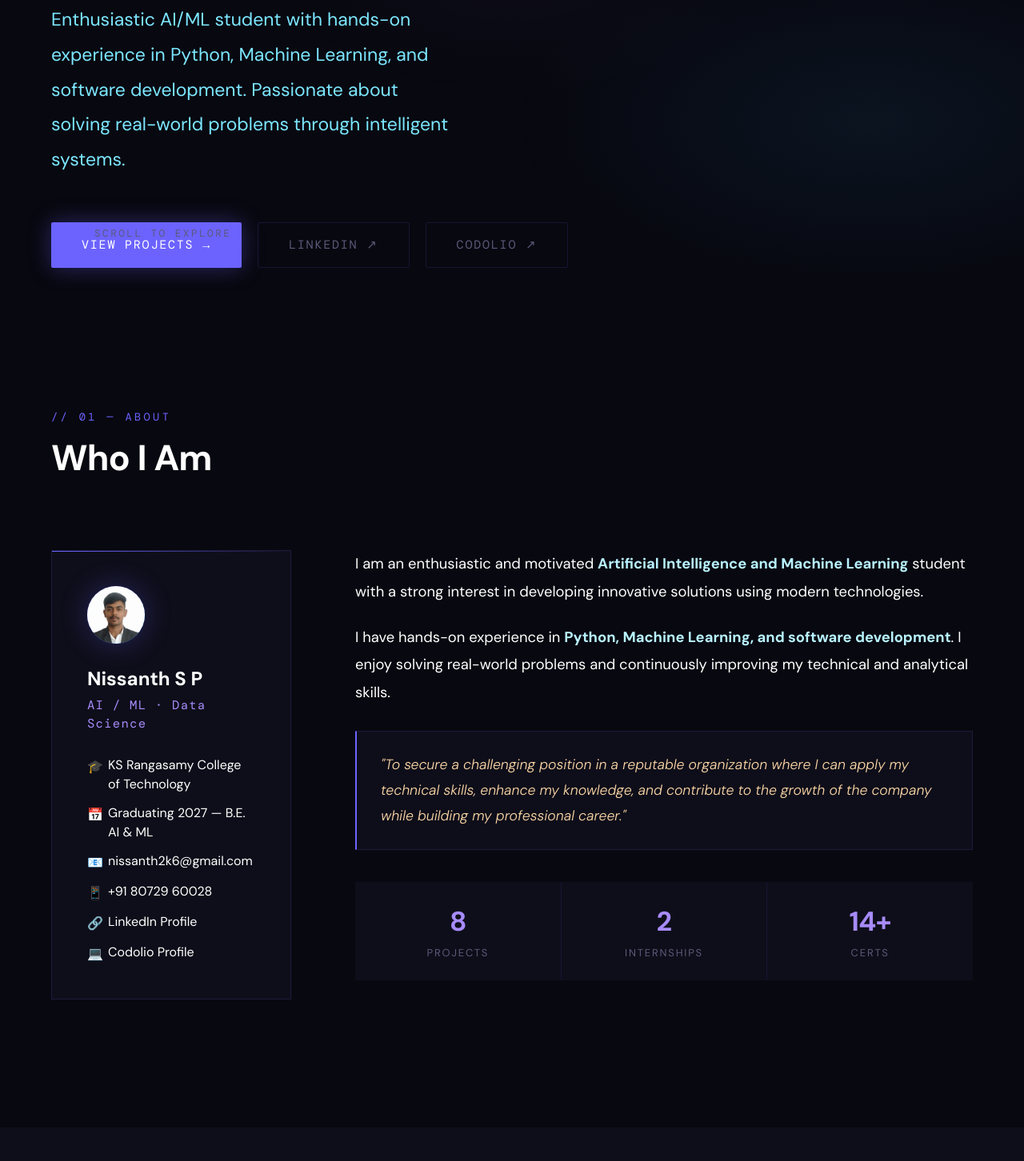
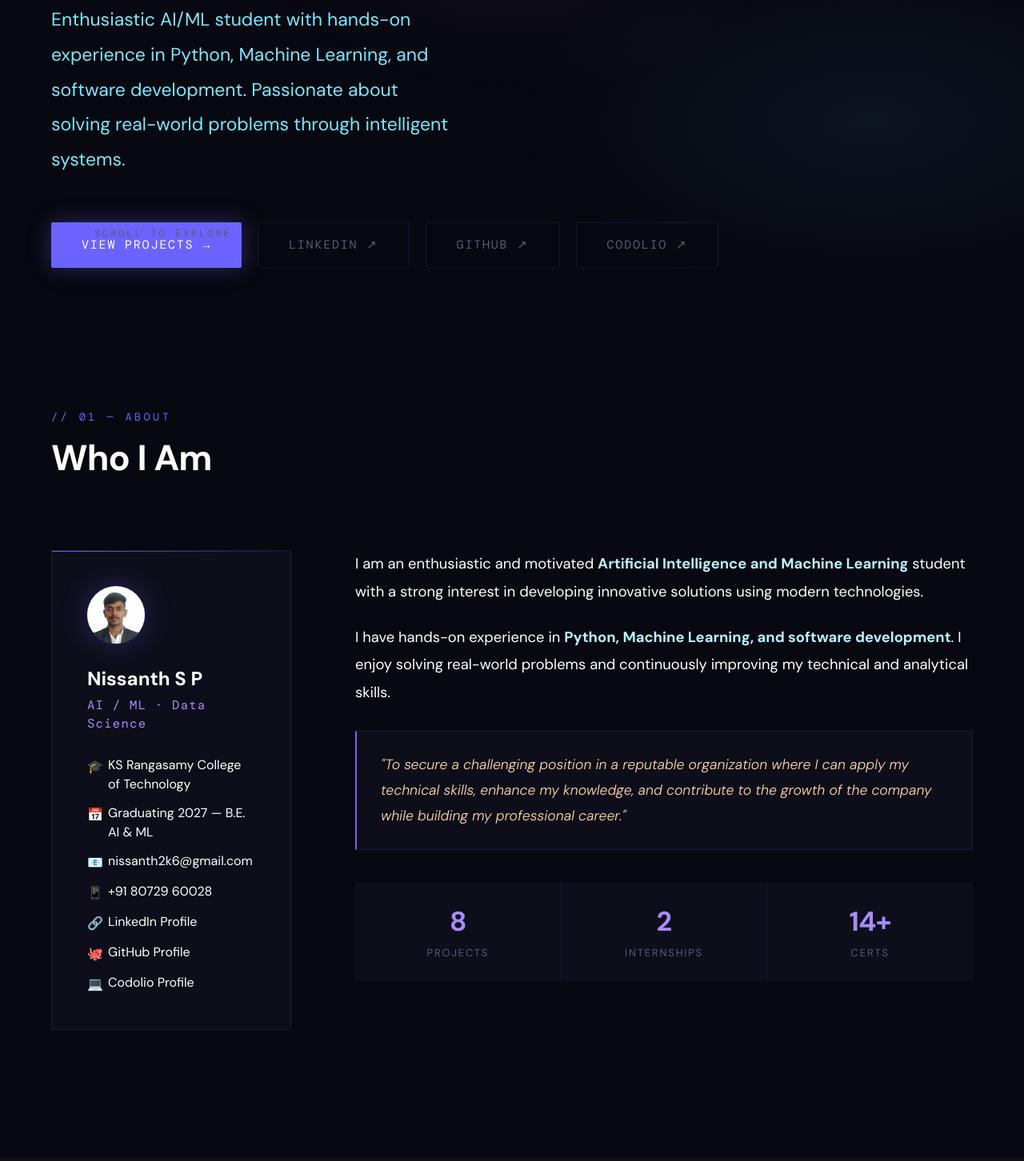
Before and after one commit to Nissanth25/One-Credit, a plain HTML site: page index.html in a window 1280 px wide. Shown: the part 448-1900 px from the top of the page at 80% size. Drawn offline with nearby package versions, Linux system fonts and the light colour scheme.

Commit message:
Add GitHub profile links to index.html

```diff
--- a/index.html
+++ b/index.html
@@ -1,3 +1,4 @@
+
 <!DOCTYPE html>
 <html lang="en">
 <head>
@@ -207,6 +208,7 @@ footer{border-top:1px solid var(--border);padding:1.8rem 5vw;display:flex;align-
   <div class="hero-cta">
     <a href="#projects" class="btn btn-fill">View Projects →</a>
     <a href="https://www.linkedin.com/in/nissanth-s-p-041b94289/" target="_blank" class="btn btn-ghost">LinkedIn ↗</a>
+    <a href="https://github.com/Nissanth25" target="_blank" class="btn btn-ghost">GitHub ↗</a>
     <a href="https://codolio.com/profile/Nissanth" target="_blank" class="btn btn-ghost">Codolio ↗</a>
   </div>
   <div class="scroll-cue"><div class="s-track"><div class="s-thumb"></div></div>Scroll to explore</div>
@@ -226,6 +228,7 @@ footer{border-top:1px solid var(--border);padding:1.8rem 5vw;display:flex;align-
         <div class="mrow"><span class="mic">📧</span><a href="mailto:nissanth2k6@gmail.com">nissanth2k6@gmail.com</a></div>
         <div class="mrow"><span class="mic">📱</span><a href="tel:+918072960028">+91 80729 60028</a></div>
         <div class="mrow"><span class="mic">🔗</span><a href="https://www.linkedin.com/in/nissanth-s-p-041b94289/" target="_blank">LinkedIn Profile</a></div>
+        <div class="mrow"><span class="mic">🐙</span><a href="https://github.com/Nissanth25" target="_blank">GitHub Profile</a></div>
         <div class="mrow"><span class="mic">💻</span><a href="https://codolio.com/profile/Nissanth" target="_blank">Codolio Profile</a></div>
       </div>
     </div>
@@ -519,6 +522,7 @@ footer{border-top:1px solid var(--border);padding:1.8rem 5vw;display:flex;align-
         <a href="mailto:nissanth2k6@gmail.com" class="clink"><span class="ci">✉</span>nissanth2k6@gmail.com</a>
         <a href="tel:+918072960028" class="clink"><span class="ci">📱</span>+91 80729 60028</a>
         <a href="https://www.linkedin.com/in/nissanth-s-p-041b94289/" target="_blank" class="clink"><span class="ci">🔗</span>linkedin.com/in/nissanth-s-p</a>
+        <a href="https://github.com/Nissanth25" target="_blank" class="clink"><span class="ci">🐙</span>github.com/Nissanth25</a>
         <a href="https://codolio.com/profile/Nissanth" target="_blank" class="clink"><span class="ci">💻</span>codolio.com/profile/Nissanth</a>
       </div>
     </div>
```
